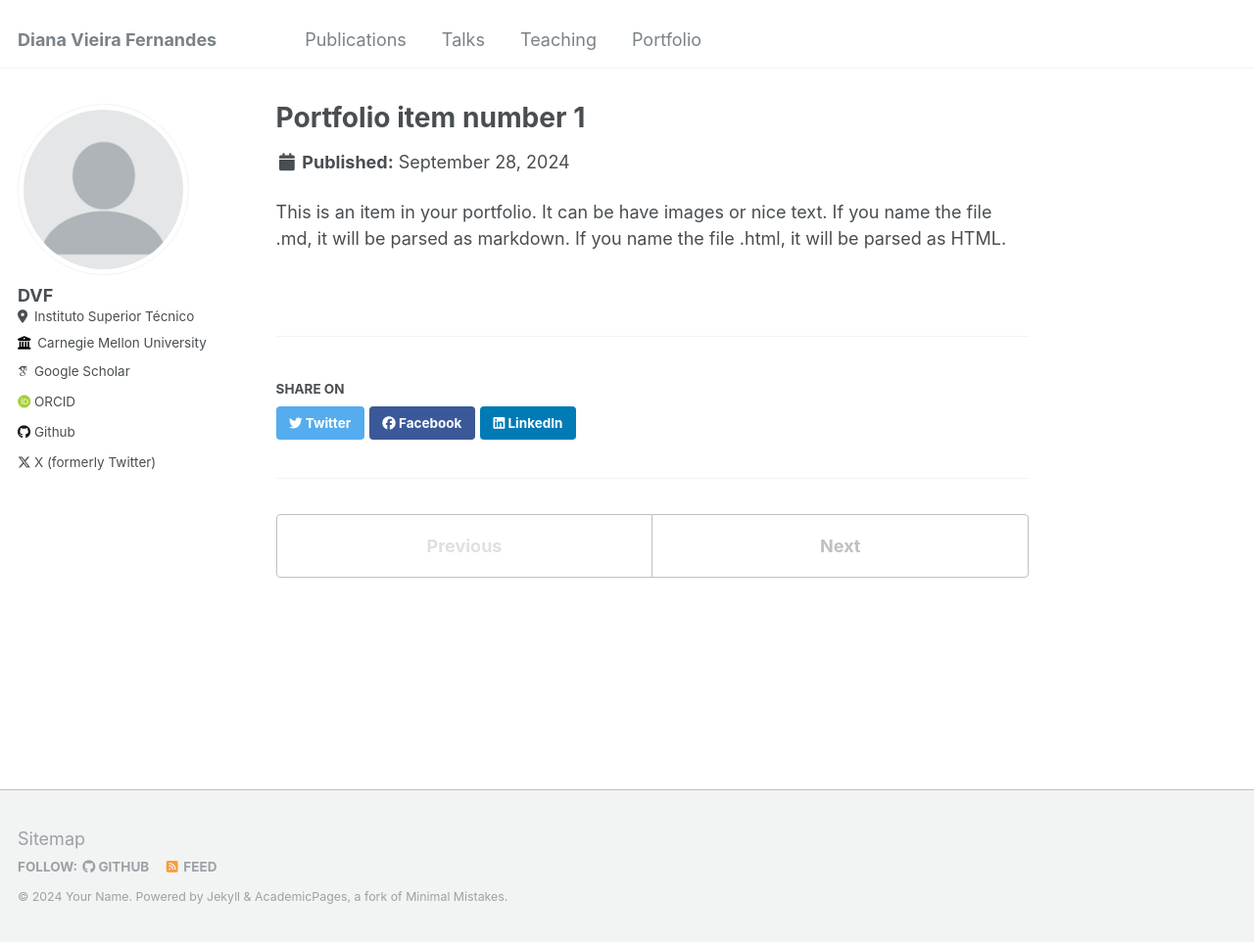
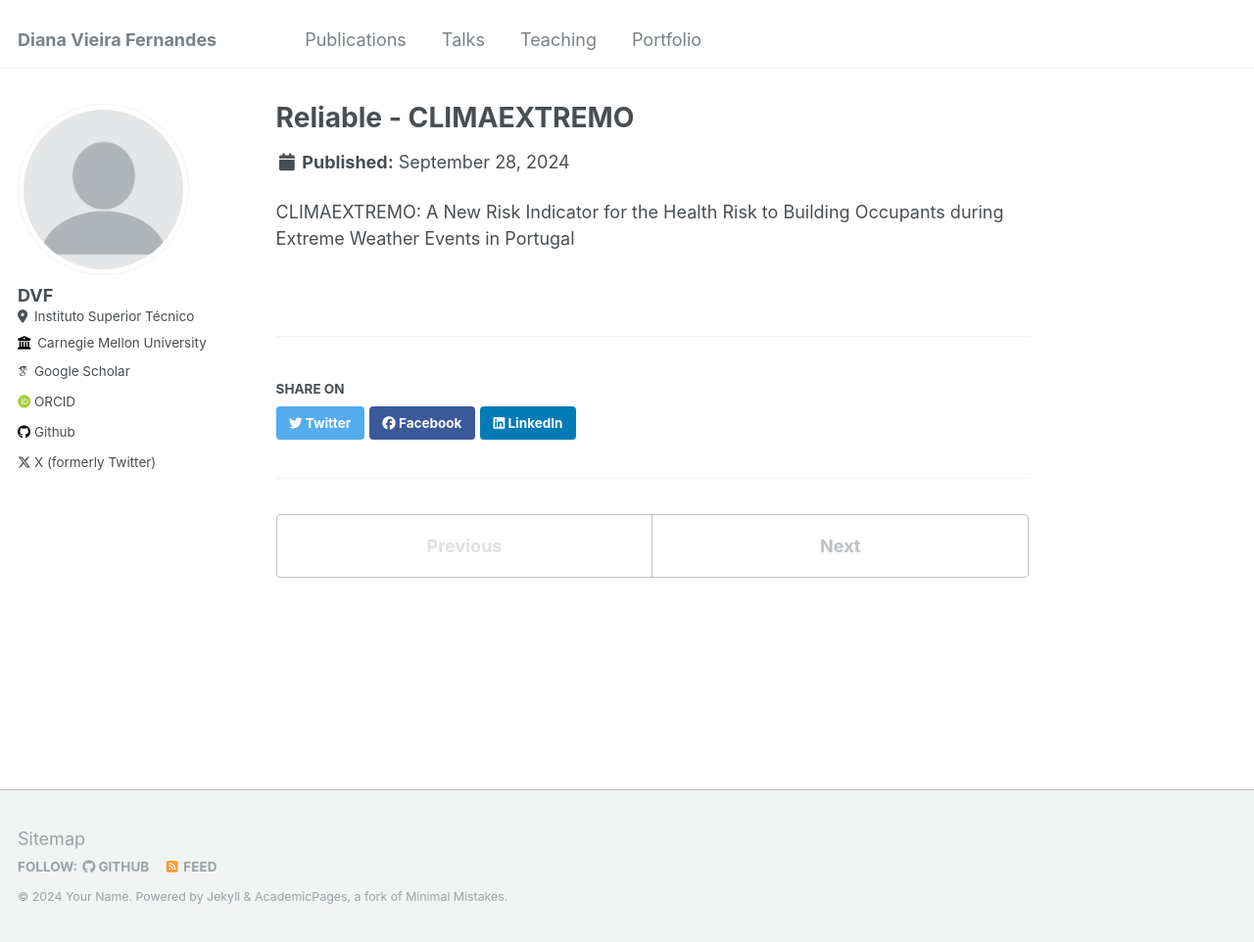
Before and after one commit to d-vf/d-vf.github.io, a Jekyll site: the page built from _portfolio/portfolio-1.md, in a window 1280 px wide and 962 px high. Shown: the whole window at 98% size. Built offline with Jekyll 4.4.1, drawn with Linux system fonts in a browser that asks for light colours; some web fonts are replaced.

Commit message:
Update portfolio-1.md

```diff
--- a/_portfolio/portfolio-1.md
+++ b/_portfolio/portfolio-1.md
@@ -1,7 +1,7 @@
 ---
-title: "Portfolio item number 1"
+title: "Reliable - CLIMAEXTREMO"
 excerpt: "Short description of portfolio item number 1<br/><img src='/images/500x300.png'>"
 collection: portfolio
 ---
 
-This is an item in your portfolio. It can be have images or nice text. If you name the file .md, it will be parsed as markdown. If you name the file .html, it will be parsed as HTML.
+CLIMAEXTREMO: A New Risk Indicator for the Health Risk to Building Occupants during Extreme Weather Events in Portugal
```
